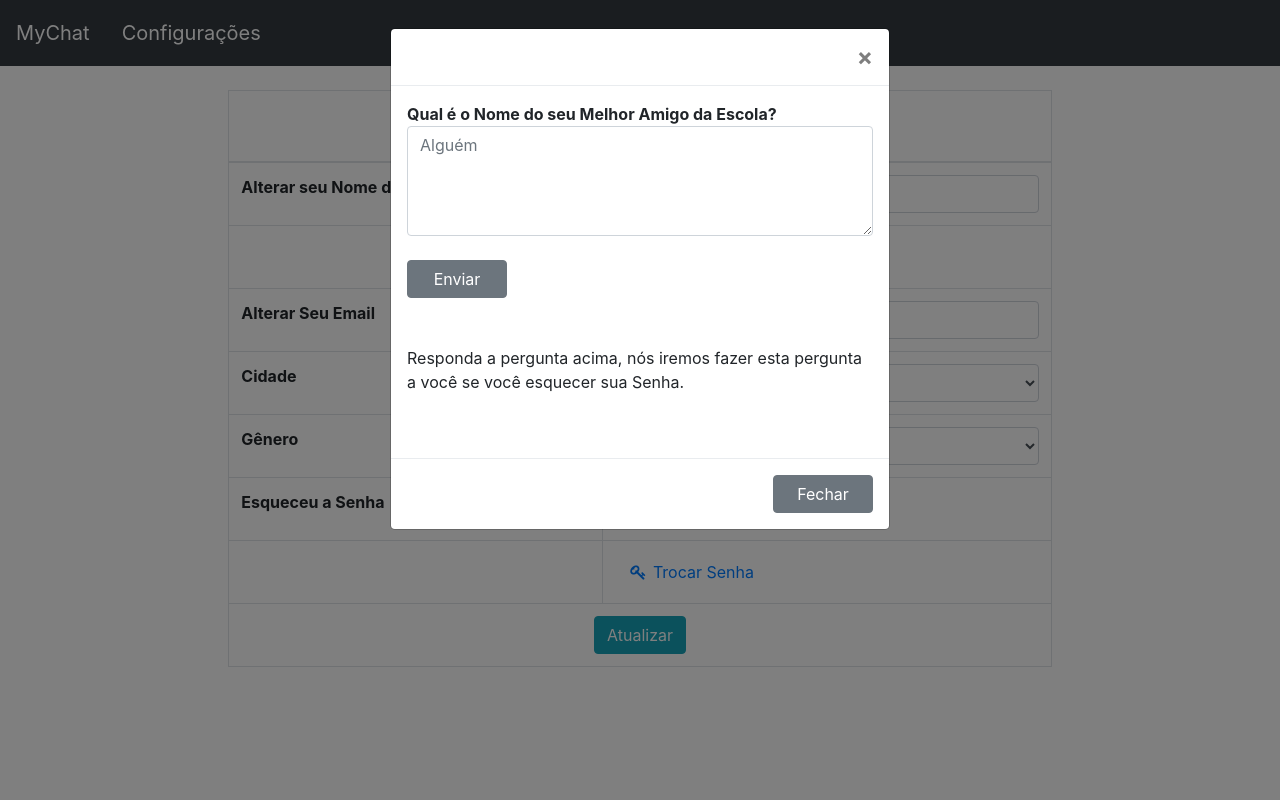
After one commit to andr3m0ur4/MyChat, a PHP site: template templates/account_settings_template.php in a window 1280 px wide, after a click on "Esqueceu a Senha". The commit adds this page. Run offline with PHP 8.4, Linux system fonts and the light colour scheme; the template is opened without the code that fills it, so the values that code supplies are empty.

Commit message:
Atualização da tela de configurações

```diff
--- /dev/null
+++ b/css/account_settings.css
@@ -0,0 +1,14 @@
+.configuration {
+	color: white !important;
+	text-decoration: none !important;
+	font-size: 20px;
+}
+
+a.btn-secondary {
+	text-decoration: none !important;
+	font-size: 15px;
+}
+
+#myModal button.btn-secondary {
+	width: 100px;
+}
--- a/include/header.php
+++ b/include/header.php
@@ -1,16 +1,21 @@
-<nav class="navbar navbar-expand-sm bg-dark navbar-dark" href="#">
-	<a href="#" class="navbar-brand">
-		<?php
-			$user = $_SESSION['user_email'];
-			$get_user = "SELECT * FROM users WHERE user_email = '$user'";
-			$run_user = mysqli_query($con, $get_user);
-			$row = mysqli_fetch_array($run_user);
+<!DOCTYPE html>
+<html lang="pt-br">
+	<head>
+		<title>Configurações da Conta</title>
+		<meta charset="utf-8">
+		<meta name="viewport" content="width=device-width, initial-scale=1, shrink-to-fit=no">
+		<link rel="stylesheet" type="text/css" href="https://maxcdn.bootstrapcdn.com/bootstrap/4.1.3/css/bootstrap.min.css">
+		<link rel="stylesheet" type="text/css" href="https://maxcdn.bootstrapcdn.com/font-awesome/4.7.0/css/font-awesome.min.css">
+		<link rel="stylesheet" type="text/css" href="./css/account_settings.css">
+	</head>
+	<body>
 
-			$user_name = $row['user_name'];
-			echo "<a class='navbar-brand' href='home.php?user_name=$user_name'>MyChat</a>";
-		?>
-	</a>
-	<ul class="navbar-nav">
-		<li><a style="color: white; text-decoration: none; font-size: 20px;" href="account_settings.php">Configurações</a></li>
-	</ul>
-</nav><br>
+		<nav class="navbar navbar-expand-sm bg-dark navbar-dark mb-4">
+			<div class="navbar-brand">
+				<a class='navbar-brand' href='home.php?user_name=<?= $user_name ?>'>MyChat</a>
+			</div>
+
+			<ul class="navbar-nav">
+				<li><a class="configuration" href="./account_settings.php">Configurações</a></li>
+			</ul>
+		</nav>
--- /dev/null
+++ b/templates/account_settings_template.php
@@ -0,0 +1,147 @@
+		<div class="container-fluid">
+			<div class="row">
+
+				<div class="col-sm-8 mx-auto">
+					<form action="" method="post" enctype="multipart/form-data">
+
+						<table class="table table-bordered table-hover">
+							<thead>
+								<tr align="center">
+									<td colspan="6" class="active">
+										<h2>Alterar Configurações da Conta</h2>
+									</td>
+								</tr>
+							</thead>
+
+							<tbody>
+								<tr>
+									<th>Alterar seu Nome de Usuário</th>
+									<td>
+										<input type="text" name="u_name" class="form-control" required value="<?= $user_name ?>">
+									</td>
+								</tr>
+
+								<tr>
+									<td></td>
+									<td>
+										<a class="btn" href="./upload.php">
+											<i class="fa fa-user" aria-hidden="true"></i> Alterar Foto de Perfil
+										</a>
+									</td>
+								</tr>
+
+								<tr>
+									<th>Alterar Seu Email</th>
+									<td>
+										<input type="email" name="u_email" class="form-control" required value="<?= $user_email ?>">
+									</td>
+								</tr>
+
+								<tr>
+									<th>Cidade</th>
+									<td>
+										<select class="form-control" name="u_city">
+											<option><?= $user_city ?></option>
+											<option>Guaratinguetá</option>
+											<option>Caçapava</option>
+											<option>Cruzeiro</option>
+											<option>Cachoeira Paulista</option>
+											<option>Jacareí</option>
+										</select>
+									</td>
+								</tr>
+
+								<tr>
+									<th>Gênero</th>
+									<td>
+										<select class="form-control" name="u_gender">
+											<option><?= $user_gender ?></option>
+											<option>Masculino</option>
+											<option>Feminino</option>
+											<option>outros</option>
+										</select>
+									</td>
+								</tr>
+
+								<tr>
+									<th>Esqueceu a Senha</th>
+									<td>
+										<button type="button" class="btn btn-secondary" data-toggle="modal" data-target="#myModal">Esqueceu a Senha</button>
+									</td>
+								</tr>
+
+								<tr>
+									<td></td>
+									<td>
+										<a class="btn" href="./change_password.php">
+											<i class="fa fa-key fa-fw" aria-hidden="true"></i> Trocar Senha
+										</a>
+									</td>
+								</tr>
+
+								<tr align="center">
+									<td colspan="6">
+										<button type="submit" name="update" class="btn btn-info">Atualizar</button>
+									</td>
+								</tr>
+							</tbody>
+						</table>
+					</form>
+				</div>
+
+			</div>
+		</div>
+
+		<div id="myModal" class="modal fade" role="dialog">
+			<div class="modal-dialog">
+				<div class="modal-content">
+					<div class="modal-header">
+						<button type="button" class="close" data-dismiss="modal">&times;</button>
+					</div>
+
+					<div class="modal-body">
+						<form action="./recovery.php?id=<?= $user_id ?>" method="post" id="f">
+							<strong>Qual é o Nome do seu Melhor Amigo da Escola?</strong>
+							<textarea class="form-control mb-4" cols="83" rows="4" name="content" placeholder="Alguém"></textarea>
+							<button class="btn btn-secondary mb-5" type="submit" name="sub">Enviar</button>
+							<p class="mb-5">
+								Responda a pergunta acima, nós iremos fazer esta pergunta a você se você esquecer sua Senha.
+							</p>
+						</form>
+
+						<?php if (isset($_POST['sub'])) : ?>
+							<?php if ($content == '') : ?>
+								<script>
+									alert('Por favor Digite Algo')
+									window.open('./account_settings.php', '_self')
+								</script>
+
+							<?php else : ?>
+
+								<?php if ($run) : ?>
+									<script>
+										alert('Funcionando...')
+										window.open('./account_settings.php', '_self')
+									</script>
+								<?php else : ?>
+									<script>
+										alert('Erro enquanto Atualizando Informação.')
+										window.open('account_settings.php', '_self')
+									</script>
+								<?php endif ?>
+							<?php endif ?>
+						<?php endif ?>
+					</div>
+
+					<div class="modal-footer">
+						<button type="button" class="btn btn-secondary" data-dismiss="modal">Fechar</button>
+					</div>
+				</div>
+			</div>
+		</div>
+
+		<script type="text/javascript" src="https://ajax.googleapis.com/ajax/libs/jquery/3.3.1/jquery.min.js"></script>
+		<script type="text/javascript" src="https://cdnjs.cloudflare.com/ajax/libs/popper.js/1.14.3/umd/popper.min.js"></script>
+		<script type="text/javascript" src="https://maxcdn.bootstrapcdn.com/bootstrap/4.1.3/js/bootstrap.min.js"></script>
+	</body>
+</html>
```
Also changed, not shown: account_settings.php (+25 -139 lines).
